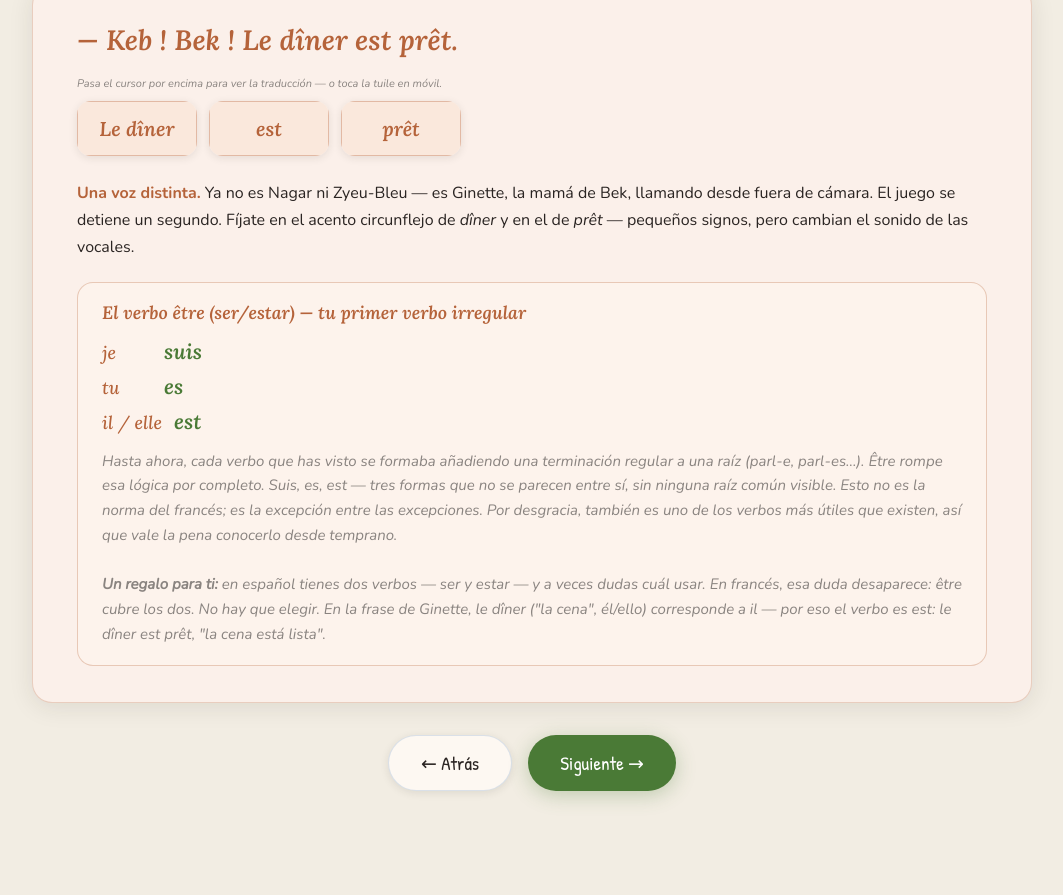
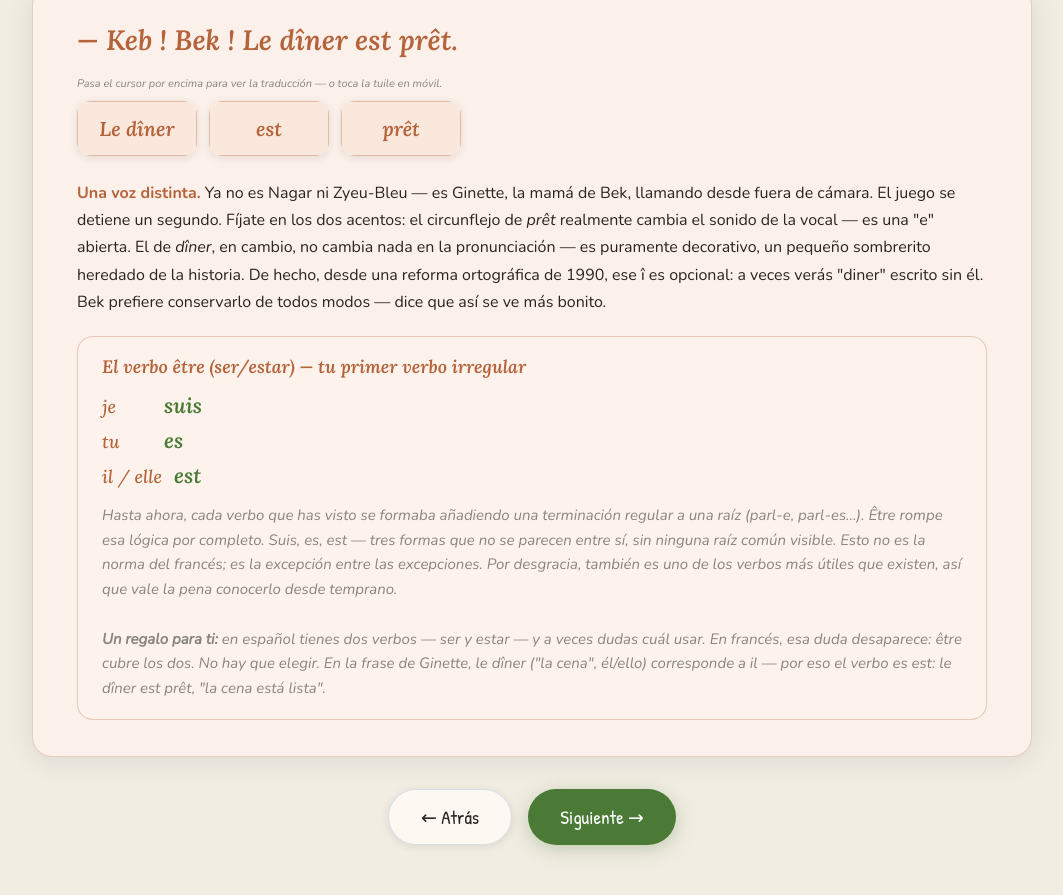
Before and after one commit to kebbek-fr/cours-francais, a plain HTML site: page lecon_001/es_lecon_001_p07.html in a window 1280 px wide. Shown: the part 869-1764 px from the top of the page, without its empty margins (108-1171 px from the left). Before the commit the page ends 1716 px from the top, so only its background shows below. Drawn offline with nearby package versions, Linux system fonts and the light colour scheme.

Commit message:
Update es_lecon_001_p07.html

```diff
--- a/lecon_001/es_lecon_001_p07.html
+++ b/lecon_001/es_lecon_001_p07.html
@@ -282,7 +282,7 @@
     </div>
 
     <div class="carte-note">
-      <strong>Una voz distinta.</strong> Ya no es Nagar ni Zyeu-Bleu — es Ginette, la mamá de Bek, llamando desde fuera de cámara. El juego se detiene un segundo. Fíjate en el acento circunflejo de <em>dîner</em> y en el de <em>prêt</em> — pequeños signos, pero cambian el sonido de las vocales.
+      <strong>Una voz distinta.</strong> Ya no es Nagar ni Zyeu-Bleu — es Ginette, la mamá de Bek, llamando desde fuera de cámara. El juego se detiene un segundo. Fíjate en los dos acentos: el circunflejo de <em>prêt</em> realmente cambia el sonido de la vocal — es una "e" abierta. El de <em>dîner</em>, en cambio, no cambia nada en la pronunciación — es puramente decorativo, un pequeño sombrerito heredado de la historia. De hecho, desde una reforma ortográfica de 1990, ese î es opcional: a veces verás "diner" escrito sin él. Bek prefiere conservarlo de todos modos — dice que así se ve más bonito.
     </div>
 
     <div class="conjugaison">
```
